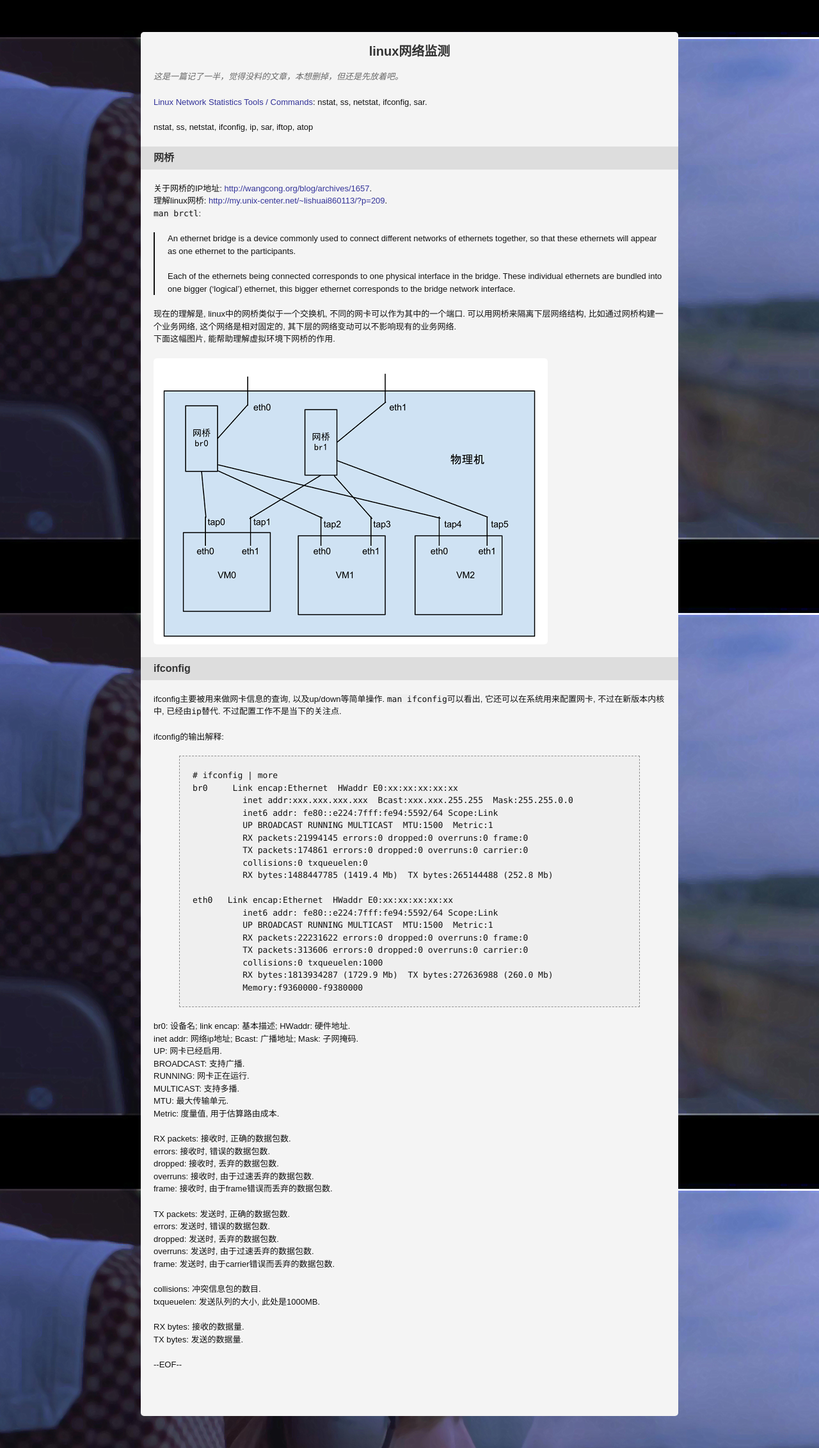
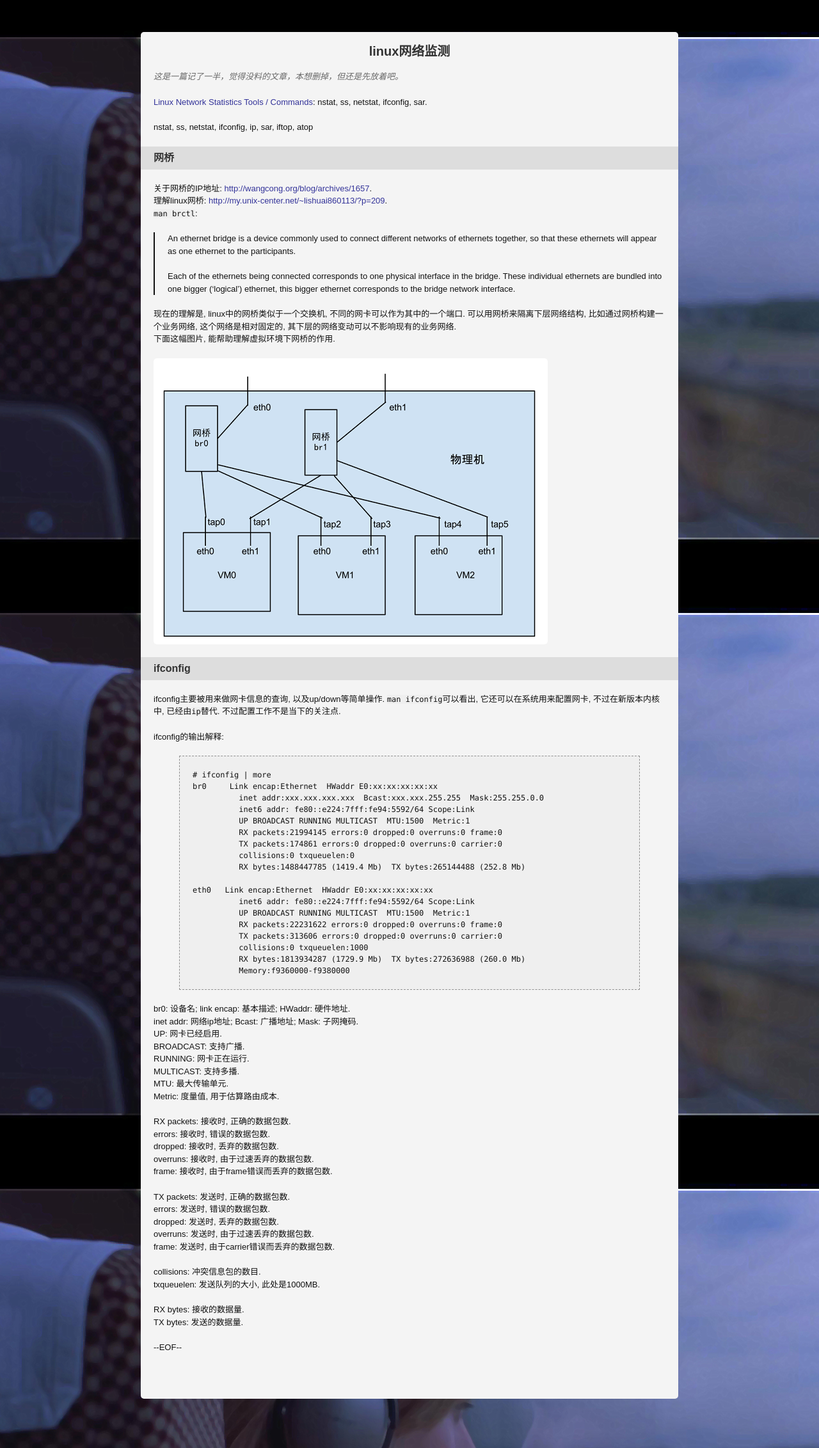
Before and after one commit to tfengmao/xanfeng, a Jekyll site: the page built from trash/2012-07-11-network-monitor.md, in a window 1280 px wide. Shown: the whole page at 64% size. Built offline with Jekyll 4.4.1, drawn with Linux system fonts in a browser that asks for light colours; Markdown is read by kramdown in place of the engine named in the settings; comment, search, counter and statistics services are not loaded.

```diff
--- a/css/style.css
+++ b/css/style.css
@@ -232,7 +232,7 @@
 
 code {
 	font-family:"Monaco","Monaco",monospace;
-	font-size:13px;
+	font-size:12px;
 	line-height:150%;
 	background-color: #EFEFEF;
 	margin:0 0 0 0px;
@@ -254,7 +254,7 @@
 	/* width:800px; */
 	word-wrap:break-word;
 	font-family:"Monaco","Monaco",monospace;
-	font-size:13px;
+	font-size:12px;
 	line-height:150%;
 }
 div.notice {
```
